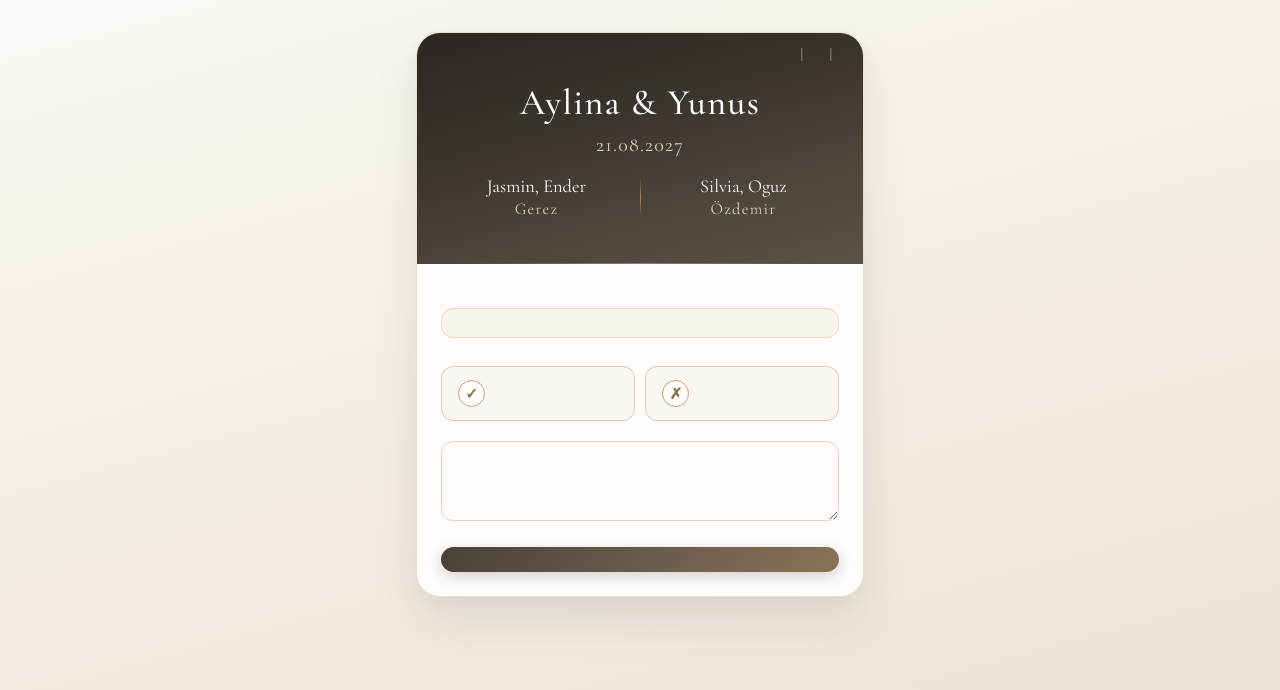
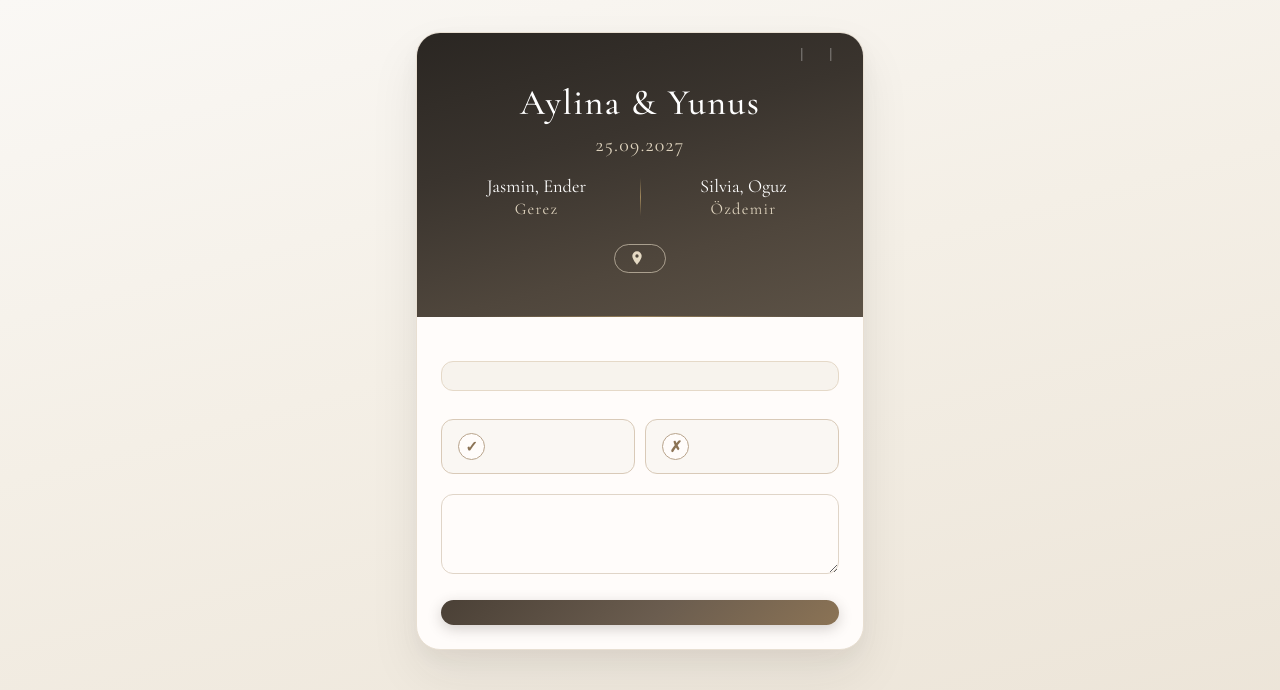
Before and after one commit to akuvvet/yunus, a Node server app: template views/rsvp.ejs in a window 1280 px wide. Shown: the top 690 px of the page. Run offline with Node 20, Linux system fonts and the light colour scheme; the template is opened without the code that fills it, so the values that code supplies are empty; some libraries are stand-ins or nearby versions.

Commit message:
Move the wedding to 25.09.2027 17:00 and add the venue address with a route link
The invitation card shows the new date, the venue address and a Google Maps directions button. The calendar entry carries the location, reminders one day and one hour before, and now uses Europe/Berlin instead of Europe/Istanbul.

Co-Authored-By: Claude Fable 5.2 <noreply@anthropic.com>

```diff
--- a/app.js
+++ b/app.js
@@ -153,7 +153,15 @@ function escapeIcsText(value) {
 
 function buildWeddingIcs(locale = "de") {
   const calendar = getWeddingCalendar(locale);
-  const { title, description, date, start, end, timezone } = calendar;
+  const { title, description, date, start, end, timezone, location, mapsUrl, reminders } = calendar;
+  // Her hatirlatma icin bir VALARM (or. 1 gun once, 1 saat once).
+  const alarms = reminders.flatMap((before) => [
+    "BEGIN:VALARM",
+    "ACTION:DISPLAY",
+    `DESCRIPTION:${escapeIcsText(title)}`,
+    `TRIGGER:-${before}`,
+    "END:VALARM"
+  ]);
   const uid = `wedding-${date}@davetiye`;
   const stamp = new Date().toISOString().replace(/[-:]/g, "").replace(/\.\d{3}Z$/, "Z");
   const prodLang = String(locale || "de").toUpperCase();
@@ -169,7 +177,9 @@ function buildWeddingIcs(locale = "de") {
     `DTSTART;TZID=${timezone}:${date}T${start}`,
     `DTEND;TZID=${timezone}:${date}T${end}`,
     `SUMMARY:${escapeIcsText(title)}`,
-    `DESCRIPTION:${escapeIcsText(description)}`,
+    `DESCRIPTION:${escapeIcsText(`${description}\n${location}\n${mapsUrl}`)}`,
+    `LOCATION:${escapeIcsText(location)}`,
+    ...alarms,
     "END:VEVENT",
     "END:VCALENDAR",
     ""
--- a/i18n.js
+++ b/i18n.js
@@ -98,16 +98,24 @@ function guestLocaleMiddleware(req, res, next) {
   next();
 }
 
+// Dugun salonu: adres, yol tarifi linki ve takvim kaydindaki hatirlatmalar (ICS sure bicimi).
+const WEDDING_VENUE = {
+  location: "Klein-Heipertz 8, 42699 Solingen",
+  reminders: ["P1D", "PT1H"]
+};
+WEDDING_VENUE.mapsUrl = `https://www.google.com/maps/dir/?api=1&destination=${encodeURIComponent(WEDDING_VENUE.location)}`;
+
 function getWeddingCalendar(locale) {
   const t = createTranslator(locale);
   return {
+    ...WEDDING_VENUE,
     title: t("calendar.title"),
     description: t("calendar.description"),
     icsFilename: t("calendar.icsFilename"),
-    date: "20270821",
-    start: "160000",
+    date: "20270925",
+    start: "170000",
     end: "230000",
-    timezone: "Europe/Istanbul"
+    timezone: "Europe/Berlin"
   };
 }
 
--- a/locales/de.json
+++ b/locales/de.json
@@ -5,6 +5,8 @@
   },
   "rsvp": {
     "parents": "Eltern",
+    "route": "Route planen",
+    "routeTitle": "Route in Google Maps berechnen",
     "headerBadge": "PERSÖNLICHE HOCHZEITSEINLADUNG",
     "intro": "Bitte füllen Sie das Formular aus und geben Sie uns Bescheid.",
     "successPage": "Ihre Antwort wurde gespeichert. Vielen Dank!",
@@ -35,7 +37,7 @@
   },
   "calendar": {
     "title": "Hochzeit von Aylina und Yunus",
-    "description": "Hochzeit von Aylina und Yunus - 16:00 - 23:00",
+    "description": "Hochzeit von Aylina und Yunus - 17:00 - 23:00",
     "icsFilename": "aylina-yunus-hochzeit.ics"
   },
   "api": {
--- a/locales/en.json
+++ b/locales/en.json
@@ -5,6 +5,8 @@
   },
   "rsvp": {
     "parents": "Parents",
+    "route": "Directions",
+    "routeTitle": "Get directions in Google Maps",
     "headerBadge": "PERSONAL WEDDING INVITATION",
     "intro": "Please fill in the form to let us know whether you can come.",
     "successPage": "Your response has been saved. Thank you!",
@@ -35,7 +37,7 @@
   },
   "calendar": {
     "title": "Wedding of Aylina and Yunus",
-    "description": "Wedding of Aylina and Yunus - 16:00 - 23:00",
+    "description": "Wedding of Aylina and Yunus - 17:00 - 23:00",
     "icsFilename": "aylina-yunus-wedding.ics"
   },
   "api": {
--- a/locales/tr.json
+++ b/locales/tr.json
@@ -5,6 +5,8 @@
   },
   "rsvp": {
     "parents": "Ebeveynler",
+    "route": "Yol tarifi",
+    "routeTitle": "Google Haritalar'da yol tarifi al",
     "headerBadge": "Özel DÜGÜN DAVETIYESI",
     "intro": "Lütfen aşağıdaki formu doldurarak bize haber verin.",
     "successPage": "Yanıtınız kaydedildi. Teşekkür ederiz!",
@@ -35,7 +37,7 @@
   },
   "calendar": {
     "title": "Aylina ve Yunus'un dügünü",
-    "description": "Aylina ve Yunus dugunu - 16:00 - 23:00",
+    "description": "Aylina ve Yunus dugunu - 17:00 - 23:00",
     "icsFilename": "aylina-yunus-dugunu.ics"
   },
   "api": {
--- a/public/style.css
+++ b/public/style.css
@@ -286,6 +286,36 @@ tr.guest-row-editing {
     width: 1px;
     height: 2.4rem;
     background: linear-gradient(180deg, transparent, rgba(201, 168, 108, 0.7), transparent);
+}
+
+.rsvp-venue {
+    margin: 1rem auto 0;
+}
+
+.rsvp-venue-address {
+    margin: 0;
+    font-size: 0.92rem;
+    line-height: 1.5;
+    color: #fff;
+}
+
+.rsvp-venue-route {
+    display: inline-flex;
+    align-items: center;
+    gap: 0.35rem;
+    margin-top: 0.5rem;
+    padding: 0.35rem 0.9rem;
+    border: 1px solid rgba(232, 220, 198, 0.6);
+    border-radius: 999px;
+    font-size: 0.78rem;
+    font-weight: 500;
+    letter-spacing: 0.06em;
+    color: rgba(232, 220, 198, 0.98);
+    text-decoration: none;
+}
+
+.rsvp-venue-route:hover {
+    background: rgba(232, 220, 198, 0.14);
 }
 
 .rsvp-header-intro {
--- a/views/rsvp.ejs
+++ b/views/rsvp.ejs
@@ -22,7 +22,7 @@
         </nav>
         <p class="rsvp-header-badge text-sm uppercase"><%= t('rsvp.headerBadge') %></p>
         <h1 class="rsvp-header-title text-3xl sm:text-4xl mt-2">Aylina &amp; Yunus</h1>
-        <p class="rsvp-header-date mt-2 text-xl">21.08.2027</p>
+        <p class="rsvp-header-date mt-2 text-xl">25.09.2027</p>
         <div class="rsvp-parents">
           <p class="rsvp-parents-title"><%= t('rsvp.parents') %></p>
           <div class="rsvp-parents-row">
@@ -30,6 +30,13 @@
             <span class="rsvp-parents-sep" aria-hidden="true"></span>
             <p class="rsvp-parents-side">Silvia, Oguz<span class="rsvp-parents-family">Özdemir</span></p>
           </div>
+        </div>
+        <div class="rsvp-venue">
+          <p class="rsvp-venue-address"><%= calendar.location %></p>
+          <a class="rsvp-venue-route" href="<%= calendar.mapsUrl %>" target="_blank" rel="noopener noreferrer" title="<%= t('rsvp.routeTitle') %>">
+            <svg viewBox="0 0 24 24" width="16" height="16" aria-hidden="true"><path fill="currentColor" d="M12 2a7 7 0 0 0-7 7c0 5.25 7 13 7 13s7-7.75 7-13a7 7 0 0 0-7-7zm0 9.5A2.5 2.5 0 1 1 12 6.5a2.5 2.5 0 0 1 0 5z"/></svg>
+            <span><%= t('rsvp.route') %></span>
+          </a>
         </div>
         <p class="rsvp-header-intro mt-3 text-sm"><%= t('rsvp.intro') %></p>
       </div>
@@ -53,7 +60,8 @@
             </span>
             <div>
               <p class="rsvp-calendar-title"><%= t('rsvp.calendarTitle') %></p>
-              <p class="rsvp-calendar-meta"><%= calendar.title %> · 21.08.2027 · 16:00 – 23:00</p>
+              <p class="rsvp-calendar-meta"><%= calendar.title %> · 25.09.2027 · 17:00 – 23:00</p>
+              <p class="rsvp-calendar-meta"><%= calendar.location %></p>
             </div>
           </div>
           <div class="rsvp-calendar-actions">
@@ -141,7 +149,9 @@
       action: 'TEMPLATE',
       text: WEDDING_CALENDAR.title,
       dates: `${WEDDING_CALENDAR.date}T${WEDDING_CALENDAR.start}/${WEDDING_CALENDAR.date}T${WEDDING_CALENDAR.end}`,
-      ctz: WEDDING_CALENDAR.timezone
+      ctz: WEDDING_CALENDAR.timezone,
+      location: WEDDING_CALENDAR.location,
+      details: `${WEDDING_CALENDAR.description}\n${WEDDING_CALENDAR.location}\n${WEDDING_CALENDAR.mapsUrl}`
     });
     return `https://calendar.google.com/calendar/render?${params.toString()}`;
   }
```
